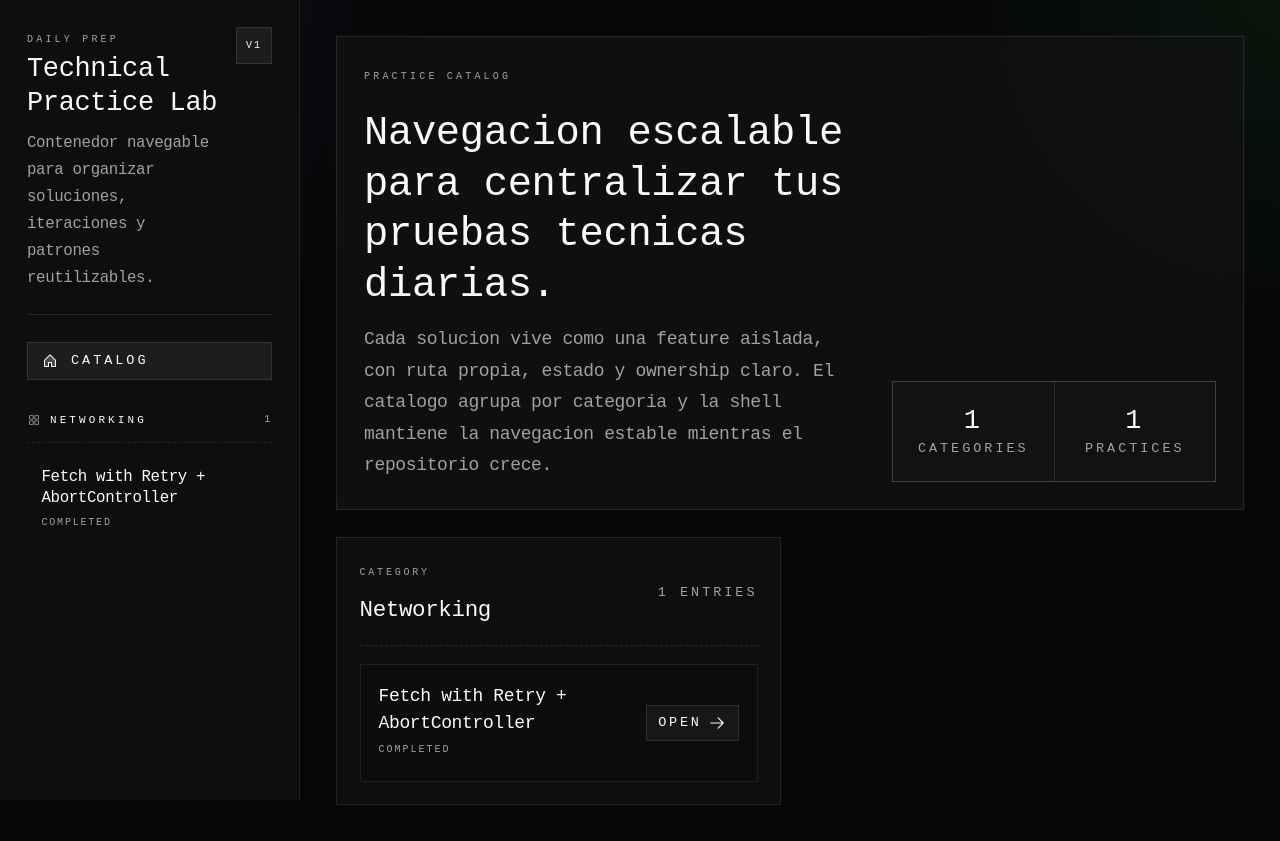
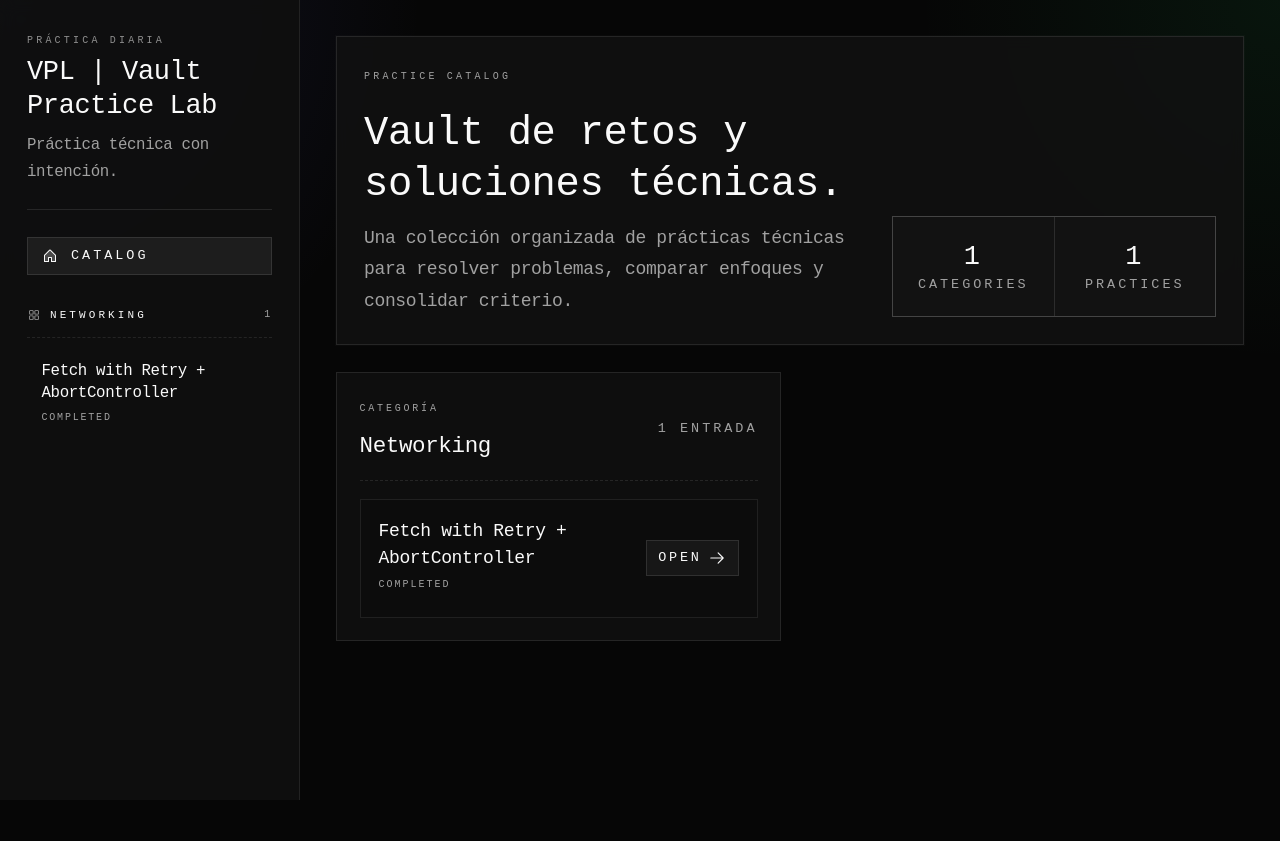
Before and after one commit to RE15EL/VPL, a React (Vite) app: page / in a window 1280 px wide. After the commit the page ends 800 px from the top, so only its background shows below. Built offline with nearby package versions, Linux system fonts and the light colour scheme.

Commit message:
feat(branding): add rotating brand slogans to the shell

```diff
--- a/index.html
+++ b/index.html
@@ -4,7 +4,7 @@
     <meta charset="UTF-8" />
     <link rel="icon" type="image/svg+xml" href="/favicon.svg" />
     <meta name="viewport" content="width=device-width, initial-scale=1.0" />
-    <title>pruebas_tecnicas</title>
+    <title>VPL | Vault Practice Lab</title>
   </head>
   <body>
     <div id="root"></div>
--- a/package.json
+++ b/package.json
@@ -15,6 +15,7 @@
     "@tailwindcss/vite": "^4.2.2",
     "class-variance-authority": "^0.7.1",
     "clsx": "^2.1.1",
+    "motion": "^12.38.0",
     "radix-ui": "^1.4.3",
     "react": "^19.2.4",
     "react-dom": "^19.2.4",
--- a/src/app/layout/app-shell.tsx
+++ b/src/app/layout/app-shell.tsx
@@ -1,9 +1,12 @@
-import { House, SquaresFour } from "@phosphor-icons/react";
+import { HouseIcon, SquaresFourIcon } from "@phosphor-icons/react";
 import { NavLink, Outlet } from "react-router-dom";
 
 import { practiceCategoryGroups } from "@/app/catalog/practices";
 import { getPracticeHref, type PracticeStatus } from "@/app/catalog/types";
 import { cn } from "@/lib/utils";
+
+import { RotatingSlogan } from "../../components/rotating-slogan";
+import { brandSlogans } from "@/constants/brand-slogans";
 
 const statusLabel: Record<PracticeStatus, string> = {
   draft: "Draft",
@@ -19,23 +22,17 @@ const formatCategoryTitle = (value: string) =>
 
 export function AppShell() {
   return (
-    <div className="mx-auto grid min-h-svh w-full max-w-[1440px] lg:grid-cols-[300px_minmax(0,1fr)]">
+    <div className="mx-auto grid min-h-svh w-full max-w-360 lg:grid-cols-[300px_minmax(0,1fr)]">
       <aside className="border-b border-border/70 bg-sidebar/95 px-5 py-6 backdrop-blur lg:sticky lg:top-0 lg:h-svh lg:border-r lg:border-b-0 lg:px-6">
         <div className="flex items-start justify-between gap-4 border-b border-sidebar-border pb-5">
           <div className="space-y-2">
-            <p className="text-[10px] uppercase tracking-[0.32em] text-muted-foreground">
-              Daily Prep
-            </p>
+            <RotatingSlogan items={brandSlogans} />
             <h1 className="max-w-[12ch] text-2xl leading-tight text-sidebar-foreground">
-              Technical Practice Lab
+              VPL | Vault Practice Lab
             </h1>
             <p className="max-w-[28ch] text-sm leading-6 text-muted-foreground">
-              Contenedor navegable para organizar soluciones, iteraciones y patrones reutilizables.
+              Práctica técnica con intención.
             </p>
-          </div>
-
-          <div className="hidden border border-sidebar-border bg-sidebar-accent px-2 py-1 text-[10px] uppercase tracking-[0.2em] text-sidebar-foreground lg:block">
-            v1
           </div>
         </div>
 
@@ -46,18 +43,19 @@ export function AppShell() {
             className={({ isActive }) =>
               cn(
                 "flex items-center gap-3 border border-transparent px-3 py-2 text-xs uppercase tracking-[0.22em] text-muted-foreground transition-colors",
-                isActive && "border-sidebar-border bg-sidebar-accent text-sidebar-foreground",
+                isActive &&
+                  "border-sidebar-border bg-sidebar-accent text-sidebar-foreground",
               )
             }
           >
-            <House size={16} weight="duotone" />
+            <HouseIcon size={16} weight="duotone" />
             Catalog
           </NavLink>
 
           {practiceCategoryGroups.map((group) => (
             <section key={group.category} className="space-y-2">
               <div className="flex items-center gap-2 border-b border-dashed border-sidebar-border/90 pb-2">
-                <SquaresFour size={14} className="text-muted-foreground" />
+                <SquaresFourIcon size={14} className="text-muted-foreground" />
                 <h2 className="text-[11px] uppercase tracking-[0.28em] text-sidebar-foreground">
                   {formatCategoryTitle(group.category)}
                 </h2>
--- a/src/app/pages/catalog-home.tsx
+++ b/src/app/pages/catalog-home.tsx
@@ -21,12 +21,10 @@ export function CatalogHomePage() {
         <div className="mt-4 flex flex-col gap-6 lg:flex-row lg:items-end lg:justify-between">
           <div className="max-w-3xl space-y-3">
             <h1 className="text-3xl leading-tight text-foreground sm:text-4xl">
-              Navegacion escalable para centralizar tus pruebas tecnicas diarias.
+              Vault de retos y soluciones técnicas.
             </h1>
             <p className="max-w-2xl text-sm leading-7 text-muted-foreground sm:text-base">
-              Cada solucion vive como una feature aislada, con ruta propia, estado y ownership claro.
-              El catalogo agrupa por categoria y la shell mantiene la navegacion estable mientras el
-              repositorio crece.
+              Una colección organizada de prácticas técnicas para resolver problemas, comparar enfoques y consolidar criterio.
             </p>
           </div>
 
@@ -49,12 +47,12 @@ export function CatalogHomePage() {
             <div className="flex items-center justify-between gap-4 border-b border-dashed border-border/80 pb-4">
               <div>
                 <p className="text-[10px] uppercase tracking-[0.28em] text-muted-foreground">
-                  Category
+                  Categoría
                 </p>
                 <h2 className="mt-2 text-xl text-foreground">{formatCategoryTitle(group.category)}</h2>
               </div>
               <p className="text-xs uppercase tracking-[0.22em] text-muted-foreground">
-                {group.practices.length} entries
+                {group.practices.length} entrada
               </p>
             </div>
 
--- /dev/null
+++ b/src/components/rotating-slogan.tsx
@@ -0,0 +1,60 @@
+import { AnimatePresence, motion, useReducedMotion } from "motion/react";
+import { useEffect, useState } from "react";
+
+import { cn } from "@/lib/utils";
+
+export type RotatingSloganProps = {
+  items: readonly string[];
+  intervalMs?: number;
+  className?: string;
+};
+
+export function RotatingSlogan({
+  items,
+  intervalMs = 5000,
+  className,
+}: RotatingSloganProps) {
+  const shouldReduceMotion = useReducedMotion();
+  const [activeIndex, setActiveIndex] = useState(0);
+
+  useEffect(() => {
+    if (shouldReduceMotion || items.length < 2) {
+      return;
+    }
+
+    const intervalId = window.setInterval(() => {
+      setActiveIndex((currentIndex) => (currentIndex + 1) % items.length);
+    }, intervalMs);
+
+    return () => {
+      window.clearInterval(intervalId);
+    };
+  }, [intervalMs, items.length, shouldReduceMotion]);
+
+  const normalizedIndex = items.length === 0 ? 0 : activeIndex % items.length;
+  const activeItem = items[normalizedIndex] ?? "";
+
+  if (!activeItem) {
+    return null;
+  }
+
+  return (
+    <div className="relative h-[1.1rem] overflow-hidden" aria-live="polite">
+      <AnimatePresence initial={false} mode="wait">
+        <motion.p
+          key={activeItem}
+          initial={shouldReduceMotion ? false : { opacity: 0, y: 10, filter: "blur(6px)" }}
+          animate={shouldReduceMotion ? { opacity: 1, y: 0, filter: "blur(0px)" } : { opacity: 1, y: 0, filter: "blur(0px)" }}
+          exit={shouldReduceMotion ? undefined : { opacity: 0, y: -10, filter: "blur(6px)" }}
+          transition={{ duration: 0.28, ease: "easeOut" }}
+          className={cn(
+            "absolute inset-0 text-[10px] uppercase tracking-[0.32em] whitespace-nowrap text-muted-foreground",
+            className,
+          )}
+        >
+          {activeItem}
+        </motion.p>
+      </AnimatePresence>
+    </div>
+  );
+}
--- /dev/null
+++ b/src/constants/brand-slogans.ts
@@ -0,0 +1,8 @@
+export const brandSlogans = [
+  "Preparación diaria",
+  "Práctica diaria",
+  "Reto técnico",
+  "Criterio técnico",
+  "Código intencional",
+  "Mejora continua",
+] as const;
```
Also changed, not shown: 1 other file (tests, documents, lock files or other folders).
